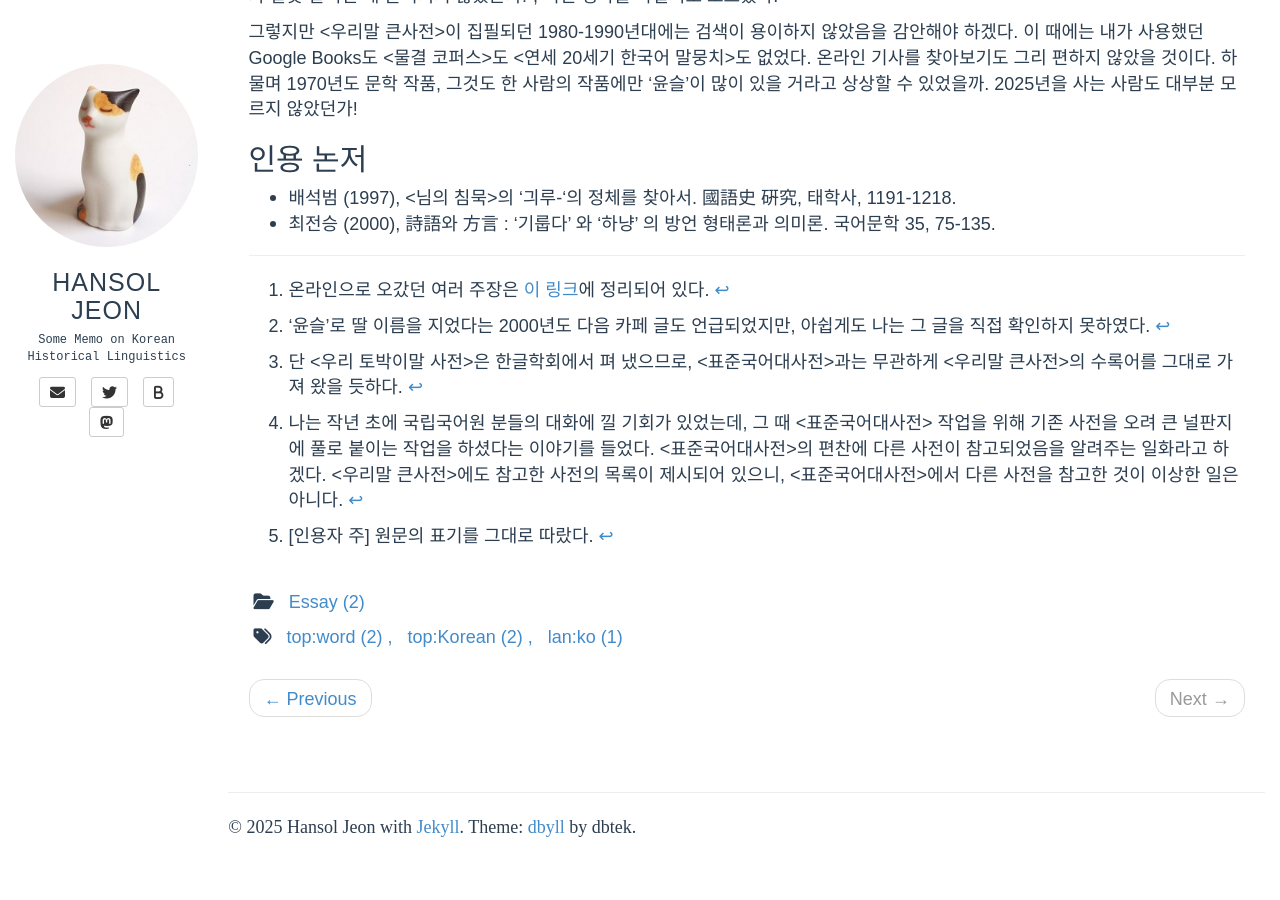
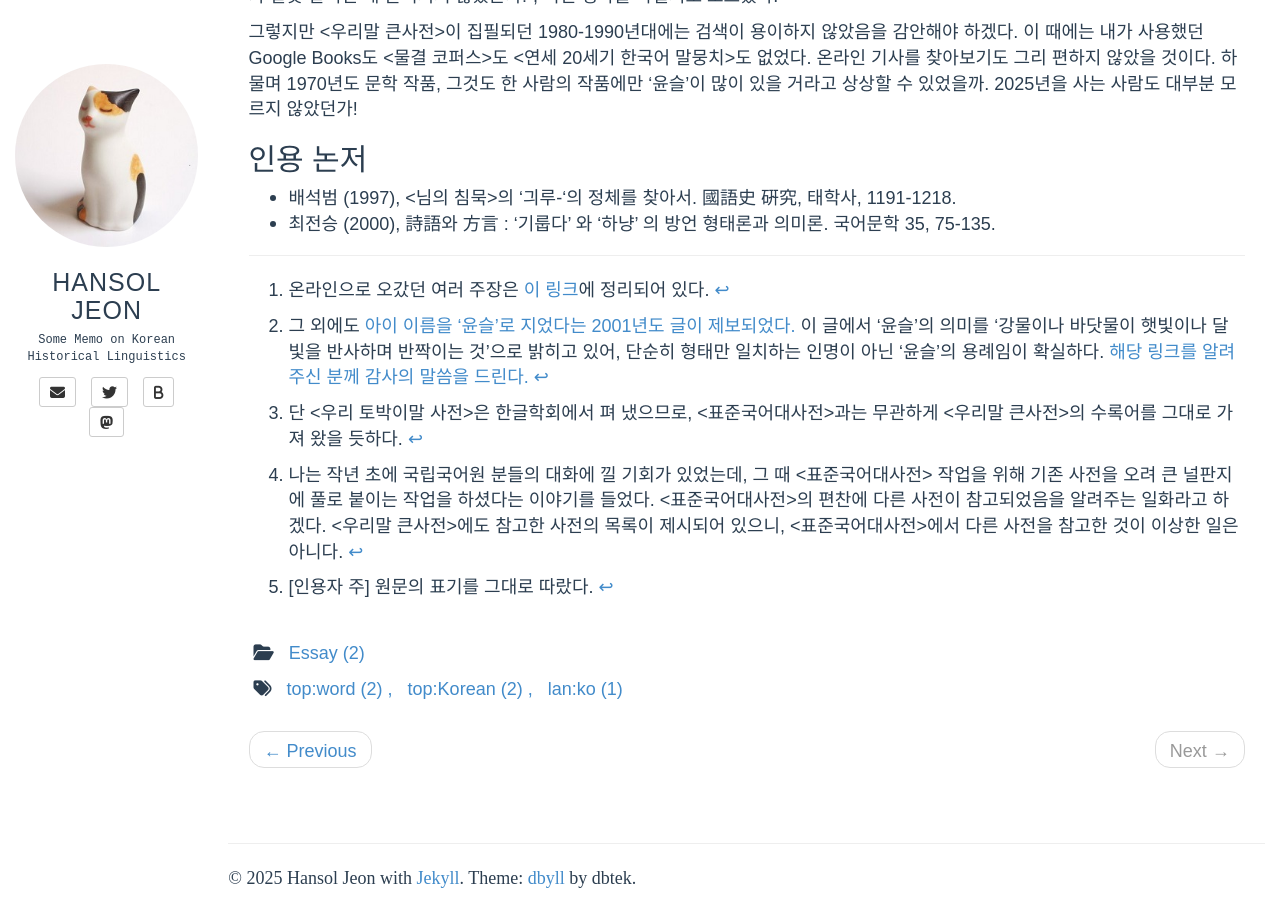
Before and after one commit to hansoljeon95/hansoljeon95.github.io, a Jekyll site: the page built from _posts/2025-10-07-yunsul.md, in a window 1280 px wide and 900 px high, scrolled down 5739 px. Built offline with Jekyll 4.4.1, drawn with Linux system fonts in a browser that asks for light colours; some web fonts are replaced; comment, search, counter and statistics services are not loaded; before the commit the page ends 6588 px from its top, so only the background shows below that.

Commit message:
Post; add a new example

```diff
--- a/_posts/2025-10-07-yunsul.md
+++ b/_posts/2025-10-07-yunsul.md
@@ -196,7 +196,7 @@ date: 2025-10-07 03:07:15 +0900
 
 ___
 [^0]: 온라인으로 오갔던 여러 주장은 [이 링크](https://x.com/e14zR8SyelSMiSL/status/1967868505711317354)에 정리되어 있다.
-[^1]: '윤슬'로 딸 이름을 지었다는 2000년도 다음 카페 글도 언급되었지만, 아쉽게도 나는 그 글을 직접 확인하지 못하였다.
+[^1]: 그 외에도 [아이 이름을 '윤슬'로 지었다는 2001년도 글이 제보되었다.](https://cafe.daum.net/gerontology/Jpm/216?q=%EC%9C%A4%EC%8A%AC&re=1) 이 글에서 '윤슬'의 의미를 '강물이나 바닷물이 햇빛이나 달빛을 반사하며 반짝이는 것'으로 밝히고 있어, 단순히 형태만 일치하는 인명이 아닌 '윤슬'의 용례임이 확실하다. [해당 링크를 알려주신 분께 감사의 말씀을 드린다.](https://x.com/akunohana_prsk/status/1978408155093532908)
 [^2]: 단 \<우리 토박이말 사전\>은 한글학회에서 펴 냈으므로, \<표준국어대사전\>과는 무관하게 \<우리말 큰사전\>의 수록어를 그대로 가져 왔을 듯하다.
 [^3]: 나는 작년 초에 국립국어원 분들의 대화에 낄 기회가 있었는데, 그 때 \<표준국어대사전\> 작업을 위해 기존 사전을 오려 큰 널판지에 풀로 붙이는 작업을 하셨다는 이야기를 들었다. \<표준국어대사전\>의 편찬에 다른 사전이 참고되었음을 알려주는 일화라고 하겠다. \<우리말 큰사전\>에도 참고한 사전의 목록이 제시되어 있으니, \<표준국어대사전\>에서 다른 사전을 참고한 것이 이상한 일은 아니다.
 [^4]: [인용자 주] 원문의 표기를 그대로 따랐다.
```
